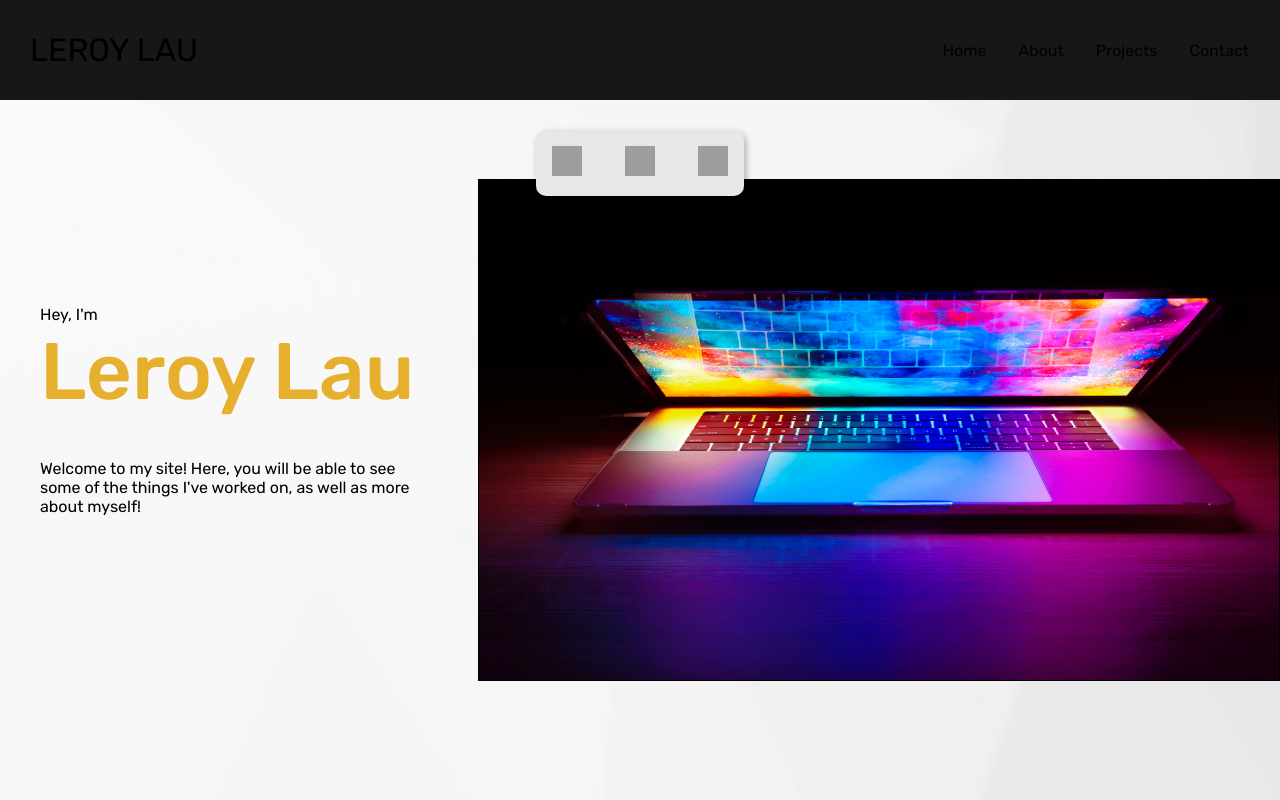
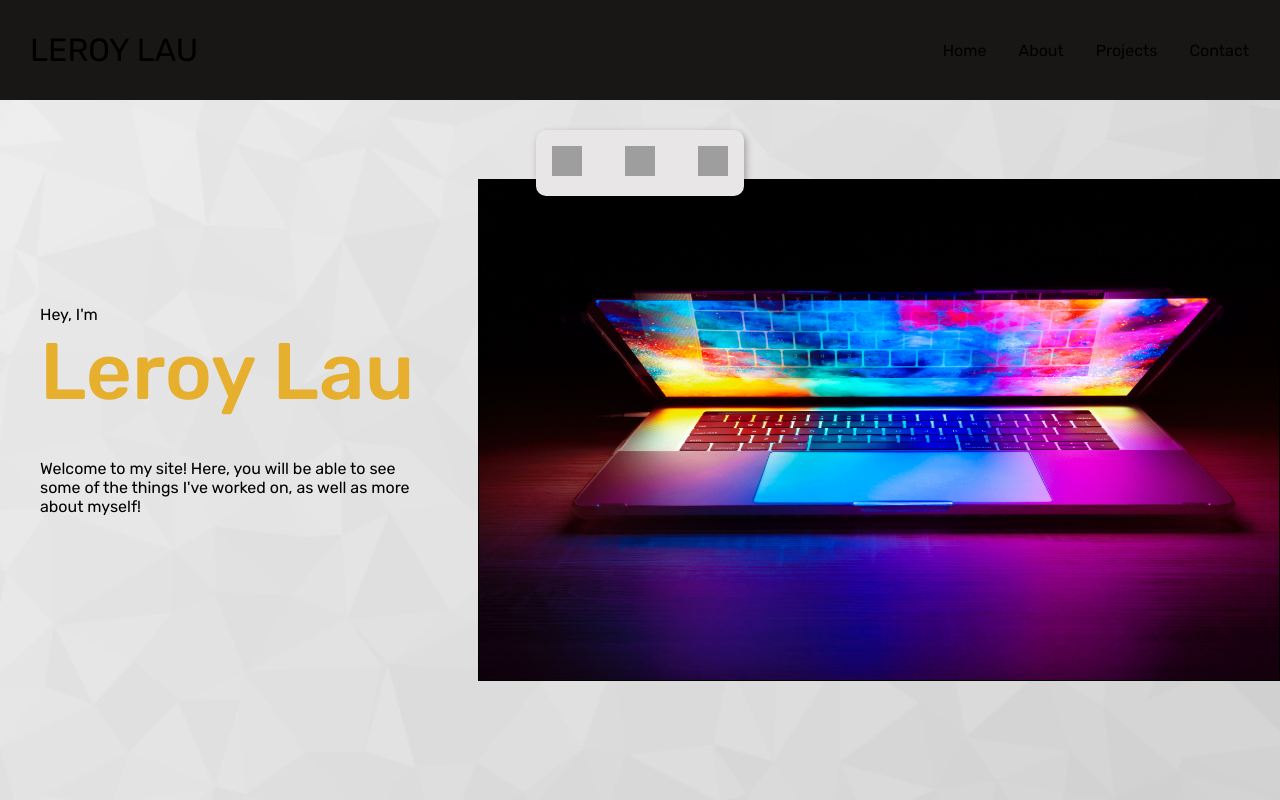
Before and after one commit to LeroyL711/portfolio, a Next.js app: page / in a window 1280 px wide. Shown: the top 800 px of the page. Built offline with nearby package versions, Linux system fonts and the light colour scheme; grey boxes are pictures that could not be loaded.

Commit message:
Replaced background

```diff
--- a/src/app/components/landing.tsx
+++ b/src/app/components/landing.tsx
@@ -5,7 +5,7 @@ import styles from "../css/landing.module.css";
 
 export default function Landing() {
   return (
-    <section className={styles.hero} id="landing">
+    <section className={styles.hero} id={styles.landing}>
       <div className={styles.socials}>
         <ul>
           <li>
--- a/src/app/css/landing.module.css
+++ b/src/app/css/landing.module.css
@@ -1,3 +1,8 @@
+#landing {
+    /* background-image: url("../images/bg.jpg"); */
+    background-size: cover;
+}
+
 .socials{
     background-color: #e8e6e6;
     color: black;
@@ -32,7 +37,6 @@
     display: flex;
     justify-content: center;
     align-items: center;
-    max-width: 100rem;
     margin: auto;
     padding: 5rem 0;
     min-height: calc(100dvh - 100px);
--- a/src/app/css/navbar.css
+++ b/src/app/css/navbar.css
@@ -85,7 +85,7 @@
     visibility: hidden;
     opacity: 0;
     position: absolute;
-    top: 80px;
+    top: 100px;
     left: 0;
     flex-direction: column;
     width: 100%;
--- a/src/app/globals.css
+++ b/src/app/globals.css
@@ -7,10 +7,10 @@ html,
 body {
   max-width: 100vw;
   overflow-x: hidden;
-  background-image: url("./images/bg.jpg");
-  background-size: cover;
-  background-repeat: none;
-  background-position: center;
+  background-image: url("./images/canvas.png");
+  background-size:cover;
+  background-repeat:no-repeat;
+  /* background-position: center; */
   /* background-color: #E0E2DB; */
 }
 
```
Also changed, not shown: src/app/images/bg2.png (added), src/app/images/canvas.png (added).
